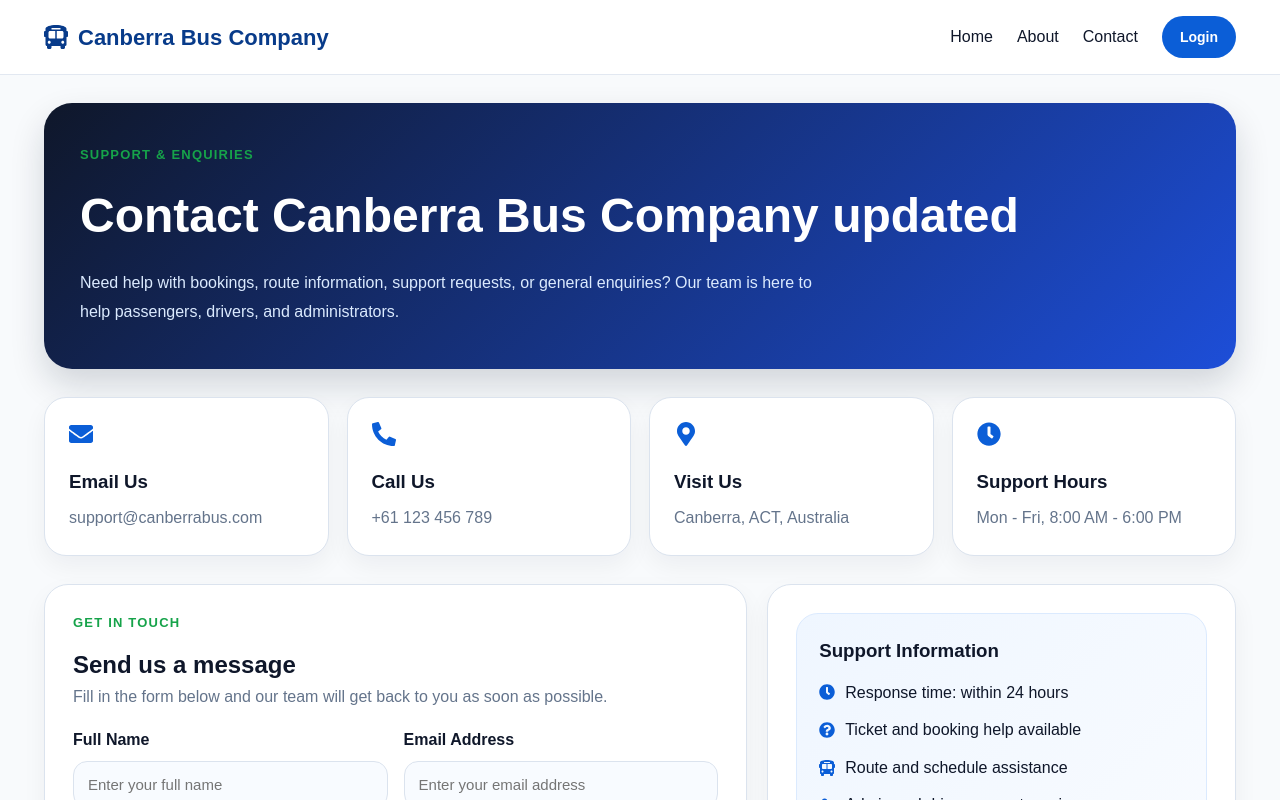
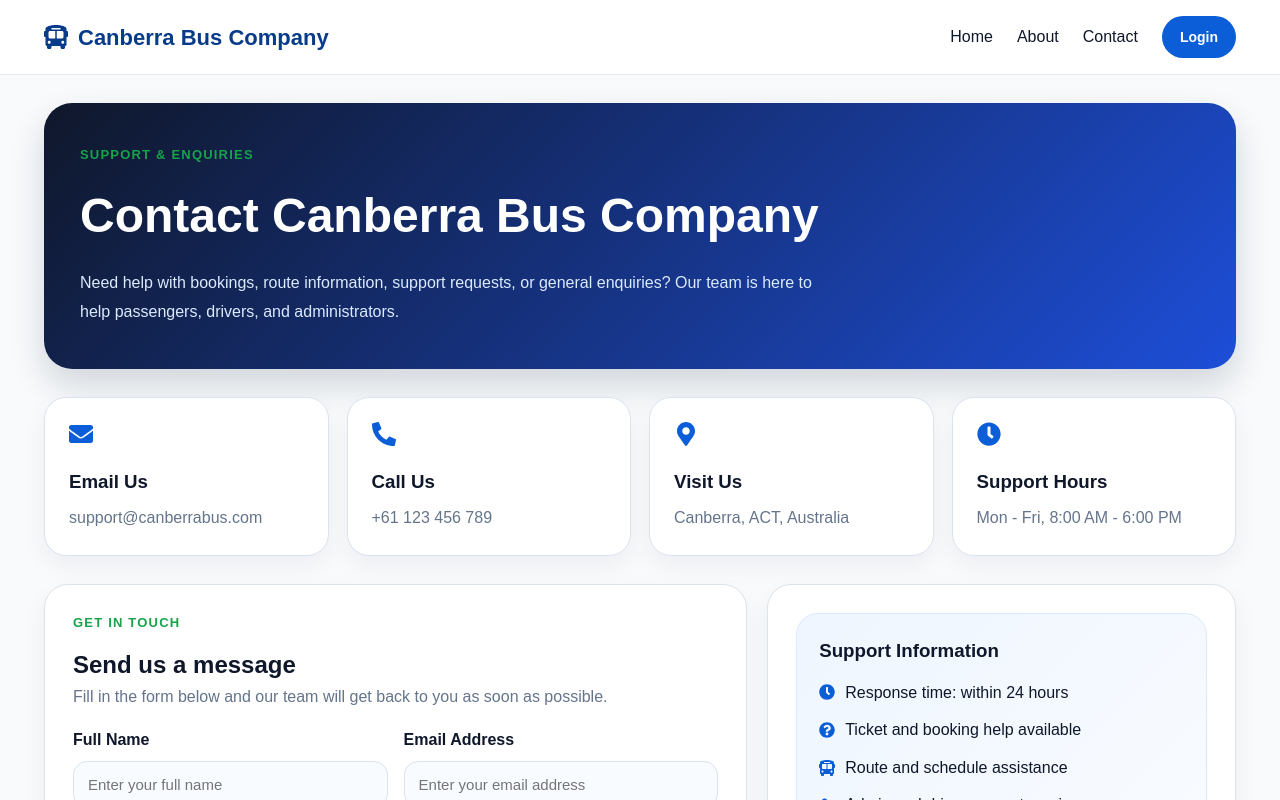
Before and after one commit to Saroj-Giri-1738/Canberra-bus, a React (Vite) app: page /contact in a window 1280 px wide. Shown: the top 800 px of the page. Built offline with nearby package versions, Linux system fonts and the light colour scheme.

Commit message:
final contact page

```diff
--- a/src/pages/public/Contact.tsx
+++ b/src/pages/public/Contact.tsx
@@ -17,7 +17,7 @@ export default function Contact() {
       <section className="contact-hero-section">
         <div className="contact-hero-content">
           <p className="eyebrow">Support & enquiries</p>
-          <h1>Contact Canberra Bus Company updated</h1>
+          <h1>Contact Canberra Bus Company </h1>
           <p className="contact-hero-text">
             Need help with bookings, route information, support requests, or
             general enquiries? Our team is here to help passengers, drivers,
```
